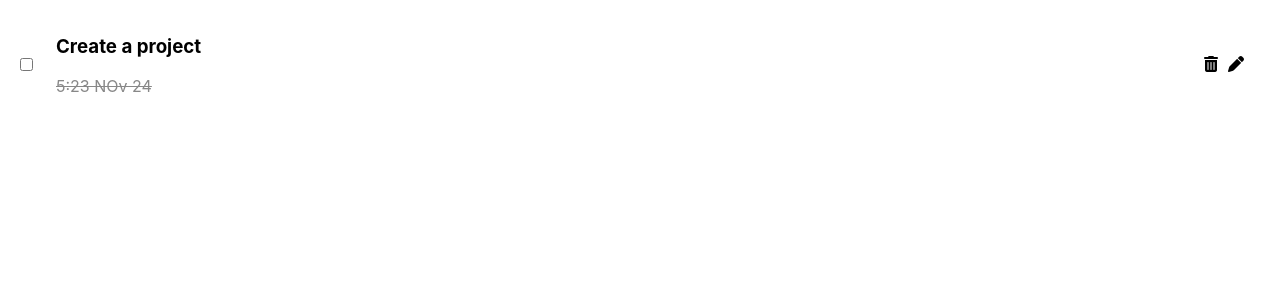
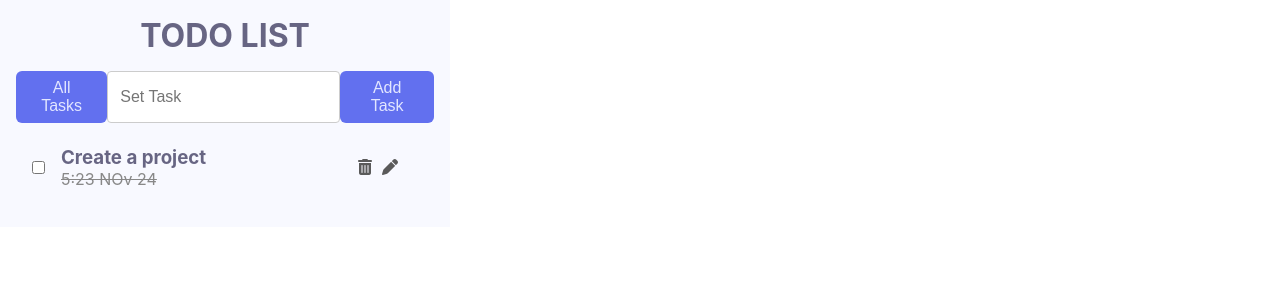
Before and after one commit to OlgaMinaievaWebDev/todoapp, a React (Create React App) app: page / in a window 1280 px wide. Shown: the top 300 px of the page. Built offline with nearby package versions, Linux system fonts and the light colour scheme.

Commit message:
input task style

```diff
--- a/src/TodoList.jsx
+++ b/src/TodoList.jsx
@@ -5,6 +5,12 @@ export default function TodoList() {
   const [tasks, setTasks] = useState("");
   return (
     <>
+      <h1>TODO LIST</h1>
+      <div className="todo--input">
+        <button className="btn">All Tasks</button>
+        <input type="text" placeholder="Set Task" />
+        <button className="btn">Add Task</button>
+      </div>
       <TodoItem />
     </>
   );
--- a/src/index.css
+++ b/src/index.css
@@ -1,5 +1,10 @@
+* {
+  box-sizing: border-box;
+  padding: 0;
+  margin: 0;
+}
+
 body {
-  margin: 0;
   font-family: -apple-system, BlinkMacSystemFont, "Segoe UI", "Roboto", "Oxygen",
     "Ubuntu", "Cantarell", "Fira Sans", "Droid Sans", "Helvetica Neue",
     sans-serif;
@@ -12,16 +17,27 @@ code {
     monospace;
 }
 
+.App {
+  width: 800px;
+  max-width: 450px;
+  padding: 1rem;
+  background-color: #f8f9ff;
+  color: #676583;
+}
+h1 {
+  text-align: center;
+  margin-bottom: 1rem;
+}
+
 .todo--item {
   display: flex;
   padding: 1rem;
-  gap: 20px;
+  gap: 1rem;
   justify-content: start;
   align-items: center;
 }
 
 .todo--item p {
-  margin-top: 2px;
   color: #888;
   text-decoration: line-through;
 }
@@ -31,4 +47,27 @@ code {
   display: flex;
   gap: 10px;
   margin-left: auto;
+  color: #5a5a5a;
 }
+
+.todo--input {
+  display: flex;
+  justify-content: space-between;
+}
+
+.todo--input input {
+  border: 1px solid #ccc;
+  border-radius: 4px;
+  padding: 8px 12px;
+  font-size: 16px;
+}
+
+.btn {
+  background-color: #6270ef;
+  color: #e2e6ff;
+  border: none;
+  padding: 0.5em 1em;
+  border-radius: 6px;
+  font-size: 1rem;
+  outline: none;
+}
```
